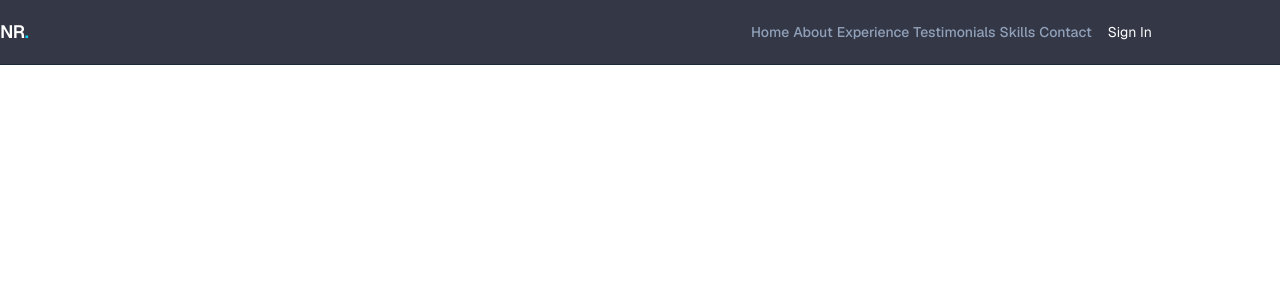
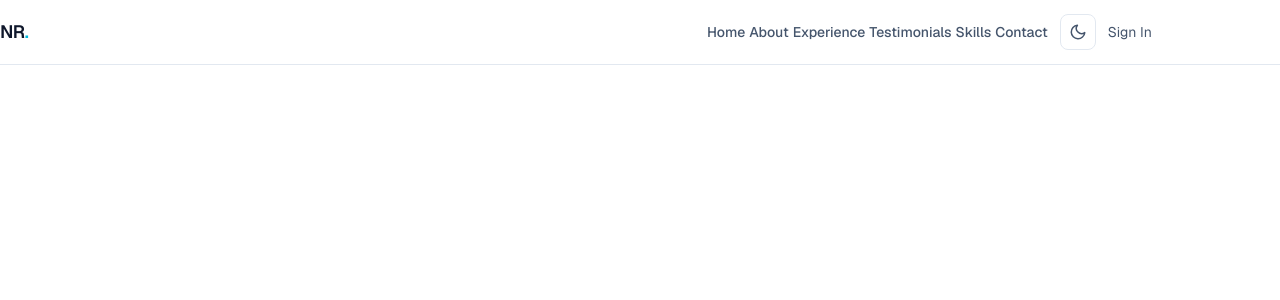
Before and after one commit to NavaneethReddi/Navaneeth-dev, a Next.js app: page /components in a window 1280 px wide. Shown: the top 300 px of the page. Built offline with nearby package versions, Linux system fonts and the light colour scheme; no server answers.

Commit message:
feat: light/dark theme - app/components/page.tsx

```diff
--- a/app/components/page.tsx
+++ b/app/components/page.tsx
@@ -2,7 +2,8 @@
 
 import Link from "next/link";
 import { usePathname } from "next/navigation";
-import { Show, SignInButton, SignUpButton, UserButton } from '@clerk/nextjs'
+import { Show, SignInButton, UserButton } from "@clerk/nextjs";
+import { useTheme } from "../providers/ThemeProvider";
 
 const links = [
   { href: "/", label: "Home" },
@@ -13,29 +14,54 @@ const links = [
   { href: "/contact", label: "Contact" },
 ];
 
+function SunIcon() {
+  return (
+    <svg xmlns="http://www.w3.org/2000/svg" width="18" height="18" viewBox="0 0 24 24"
+      fill="none" stroke="currentColor" strokeWidth="2" strokeLinecap="round" strokeLinejoin="round">
+      <circle cx="12" cy="12" r="5" />
+      <line x1="12" y1="1" x2="12" y2="3" />
+      <line x1="12" y1="21" x2="12" y2="23" />
+      <line x1="4.22" y1="4.22" x2="5.64" y2="5.64" />
+      <line x1="18.36" y1="18.36" x2="19.78" y2="19.78" />
+      <line x1="1" y1="12" x2="3" y2="12" />
+      <line x1="21" y1="12" x2="23" y2="12" />
+      <line x1="4.22" y1="19.78" x2="5.64" y2="18.36" />
+      <line x1="18.36" y1="5.64" x2="19.78" y2="4.22" />
+    </svg>
+  );
+}
+
+function MoonIcon() {
+  return (
+    <svg xmlns="http://www.w3.org/2000/svg" width="18" height="18" viewBox="0 0 24 24"
+      fill="none" stroke="currentColor" strokeWidth="2" strokeLinecap="round" strokeLinejoin="round">
+      <path d="M21 12.79A9 9 0 1 1 11.21 3 7 7 0 0 0 21 12.79z" />
+    </svg>
+  );
+}
+
 export default function Nav() {
   const pathname = usePathname();
+  const { theme, toggle } = useTheme();
 
   return (
-    <nav className="fixed top-0 left-0 right-0 z-50 bg-slate-950/80 backdrop-blur-md border-b border-slate-800">
+    <nav className="fixed top-0 left-0 right-0 z-50 bg-white/80 dark:bg-slate-950/80 backdrop-blur-md border-b border-slate-200 dark:border-slate-800 transition-colors">
       <div className="max-w-6xl mx-auto px-6 h-16 flex items-center justify-between">
-        <div className="flex items-center gap-6">
-          <Link href="/" className="text-white font-semibold text-lg tracking-tight">
-            NR<span className="text-cyan-400">.</span>
-          </Link>
 
-        </div>
+        <Link href="/" className="text-slate-900 dark:text-white font-semibold text-lg tracking-tight">
+          NR<span className="text-cyan-500">.</span>
+        </Link>
 
-        <div className="flex items-center gap-4">
-             <ul className="hidden md:flex items-center gap-1">
+        <div className="flex items-center gap-3">
+          <ul className="hidden md:flex items-center gap-1">
             {links.map(({ href, label }) => (
               <li key={href}>
                 <Link
                   href={href}
                   className={`px-4 py-2 rounded-lg text-sm font-medium transition-colors ${
                     pathname === href
-                      ? "bg-cyan-500/10 text-cyan-400"
-                      : "text-slate-400 hover:text-white hover:bg-slate-800"
+                      ? "bg-cyan-500/10 text-cyan-500"
+                      : "text-slate-600 dark:text-slate-400 hover:text-slate-900 dark:hover:text-white hover:bg-slate-100 dark:hover:bg-slate-800"
                   }`}
                 >
                   {label}
@@ -43,20 +69,28 @@ export default function Nav() {
               </li>
             ))}
           </ul>
+
+          {/* Theme toggle */}
+          <button
+            onClick={toggle}
+            aria-label={theme === "light" ? "Switch to dark mode" : "Switch to light mode"}
+            className="w-9 h-9 flex items-center justify-center rounded-lg border border-slate-200 dark:border-slate-700 text-slate-600 dark:text-slate-400 hover:text-slate-900 dark:hover:text-white hover:bg-slate-100 dark:hover:bg-slate-800 transition-colors"
+          >
+            {theme === "light" ? <MoonIcon /> : <SunIcon />}
+          </button>
+
           <Show when="signed-out">
             <SignInButton>
-              <button className="px-3 py-2 text-sm rounded-md text-white hover:bg-slate-800">Sign In</button>
+              <button className="px-3 py-2 text-sm rounded-md text-slate-600 dark:text-white hover:bg-slate-100 dark:hover:bg-slate-800 transition-colors">
+                Sign In
+              </button>
             </SignInButton>
-            {/* <SignUpButton>
-              <button className="bg-purple-700 text-white rounded-full font-medium text-sm h-10 px-4 cursor-pointer">
-                Sign Up
-              </button>
-            </SignUpButton> */}
           </Show>
           <Show when="signed-in">
             <UserButton />
           </Show>
         </div>
+
       </div>
     </nav>
   );
```
